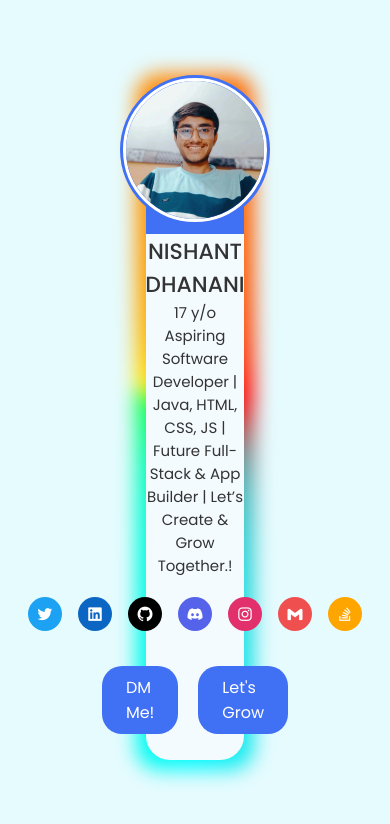
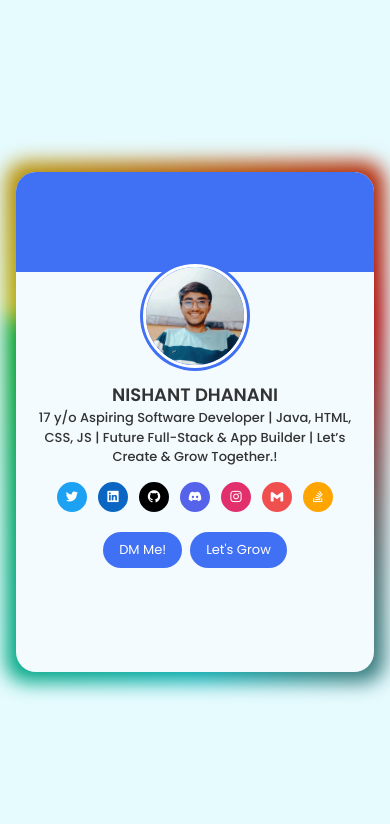
Before and after one commit to nishant0181/Profile-Card, a plain HTML site: page index.html in a window 390 px wide. Drawn offline with nearby package versions, Linux system fonts and the light colour scheme.

Commit message:
Refactor CSS for responsive design and layout

```diff
--- a/style.css
+++ b/style.css
@@ -7,13 +7,19 @@
     box-sizing: border-box;
 }
 body{
-
-    height: 100vh;
+    min-height: 100vh;
     display: flex;
     align-items: center;
     justify-content: center;
     background-color: #e6fbfe;
+    padding: 20px 10px;
+}
 
+.main-card {
+    width: 100%;
+    display: flex;
+    align-items: center;
+    justify-content: center;
 }
 
 
@@ -26,11 +32,15 @@ body{
     align-items: center;
     justify-content: center;
     border-radius: 24px;
-    height: 80vh;
+    min-height: 500px;
+    height: auto;
     width: 25vw;
+    min-width: 280px;
+    max-width: 400px;
     background-color: rgb(244, 251, 255);
-    /* box-shadow: 3px 6px 8px 3px #7B7B7B; */
     position: relative;
+    box-shadow: 0 4px 24px 0 rgba(0,0,0,0.08);
+    transition: width 0.3s, height 0.3s, box-shadow 0.3s;
 }
 
 .Profile-card::before{
@@ -60,10 +70,10 @@ body{
     width: 100%;
     background: conic-gradient(
     from var(--deg) at center,
-    #fff700,
-    #ff0101,
-    #00fbff,
-    #04ff3b
+    #bdb701,
+    #b50000,
+    #00b2b5,
+    #00a524
     );
 
 
@@ -91,6 +101,7 @@ body{
     background-color: #4070f4;
     padding: 3px;
     margin-bottom: 10px;
+    flex-shrink: 0;
 }
 
 .image .profile-Image{
@@ -111,50 +122,59 @@ body{
 
 }
 
+
 .text-data .name{
-
     font-size: 22px;
-    font-weight: 500;
+    font-weight: 600;
+    word-break: break-word;
 }
 
+
 .text-data .about{
-
     font-size: 15px;
-    font-weight: 400;
+    font-weight: 450;
     margin-bottom: 20px;
+    word-break: break-word;
+    line-height: 1.5;
 }
 
 .Profile-card .media-Buttons{
     display: flex;
     align-items: center;
+    flex-wrap: wrap;
+    justify-content: center;
+    gap: 5px;
 }
 
 .media-Buttons .link{
- display: flex;
-
+    display: flex;
     align-items: center;
     justify-content: center;
-
     height: 34px;
     width: 34px;
     text-decoration: none;
     border-radius: 50%;
     margin: 0 8px;
     background-color: #4070f4;
-
     color: #fff;
     font-size: 18px;
     font-weight: 100;
+    transition: transform 0.3s ease, box-shadow 0.3s ease;
+}
 
+.media-Buttons .link:hover{
+    transform: translateY(-3px);
+    box-shadow: 0 4px 8px rgba(0,0,0,0.2);
 }
 
 
 .Profile-card .buttonss{
-
     display: flex;
     align-items: center;
     justify-content: center;
-    margin: 25px;
+    flex-wrap: wrap;
+    margin: 25px 0;
+    gap: 10px;
 }
 
 .Profile-card .buttonss .button{
@@ -164,16 +184,159 @@ body{
     color: #fff;
     border-color: none;
     border-radius: 20px;
-    margin: 10px;
-    padding: 9px 24px;
-    transition: all 0.3 ease;
-
-}
-
-.Profile-card .buttonss .button{
+    padding: 9px 20px;
     text-decoration: none;
+    transition: background-color 0.3s ease;
 }
 
 .Profile-card .buttonss .button:hover{
     background-color: #0e4bf1;
 }
+
+
+
+/* Tablet and smaller desktops */
+@media screen and (max-width: 1460px) {
+    .Profile-card{
+        width: 50vw;
+        min-width: 320px;
+    }
+}
+
+/* Tablets */
+@media screen and (max-width: 1024px) {
+    .Profile-card{
+        width: 60vw;
+        min-width: 300px;
+        padding: 20px;
+    }
+}
+
+/* Mobile landscape and small tablets */
+@media screen and (max-width: 768px) {
+    body {
+        padding: 15px 10px;
+    }
+    .Profile-card{
+        width: 85vw;
+        min-width: 280px;
+        max-width: 500px;
+        padding: 20px 15px;
+    }
+    .image {
+        width: 130px;
+        height: 130px;
+    }
+    .text-data .name {
+        font-size: 20px;
+    }
+    .text-data .about {
+        font-size: 14px;
+    }
+    .Profile-card .buttonss .button {
+        padding: 8px 16px;
+        font-size: 14px;
+    }
+    .media-Buttons .link {
+        height: 32px;
+        width: 32px;
+        font-size: 16px;
+        margin: 0 4px;
+    }
+}
+
+/* Mobile portrait */
+@media screen and (max-width: 480px) {
+    body {
+        padding: 10px 5px;
+    }
+    .Profile-card {
+        width: 92vw;
+        min-width: 0;
+        max-width: 100vw;
+        padding: 20px 12px;
+        border-radius: 20px;
+    }
+    .Profile-card::before {
+        height: 100px;
+        border-radius: 20px 20px 0 0;
+    }
+    .image {
+        width: 110px;
+        height: 110px;
+        margin-bottom: 10px;
+    }
+    .text-data .name {
+        font-size: 18px;
+    }
+    .text-data .about {
+        font-size: 13px;
+        margin-bottom: 15px;
+    }
+    .Profile-card .buttonss {
+        margin: 20px 0 15px 0;
+        gap: 8px;
+    }
+    .Profile-card .buttonss .button {
+        padding: 8px 16px;
+        font-size: 13px;
+    }
+    .media-Buttons {
+        gap: 4px;
+    }
+    .media-Buttons .link {
+        height: 30px;
+        width: 30px;
+        font-size: 15px;
+        margin: 0 3px;
+    }
+}
+
+/* Extra small mobile devices */
+@media screen and (max-width: 360px) {
+    body {
+        padding: 8px 3px;
+    }
+    .Profile-card {
+        width: 96vw;
+        padding: 15px 10px;
+        border-radius: 16px;
+    }
+    .Profile-card::before {
+        height: 80px;
+        border-radius: 16px 16px 0 0;
+    }
+    .image {
+        width: 90px;
+        height: 90px;
+        margin-bottom: 8px;
+    }
+    .text-data .name {
+        font-size: 16px;
+    }
+    .text-data .about {
+        font-size: 11px;
+        margin-bottom: 12px;
+    }
+    .Profile-card .buttonss {
+        margin: 15px 0 10px 0;
+        flex-direction: column;
+        gap: 6px;
+        width: 100%;
+    }
+    .Profile-card .buttonss .button {
+        padding: 8px 12px;
+        font-size: 12px;
+        width: 100%;
+        border-radius: 14px;
+    }
+    .media-Buttons {
+        gap: 2px;
+    }
+    .media-Buttons .link {
+        height: 28px;
+        width: 28px;
+        font-size: 14px;
+        margin: 0 2px;
+    }
+}
```
